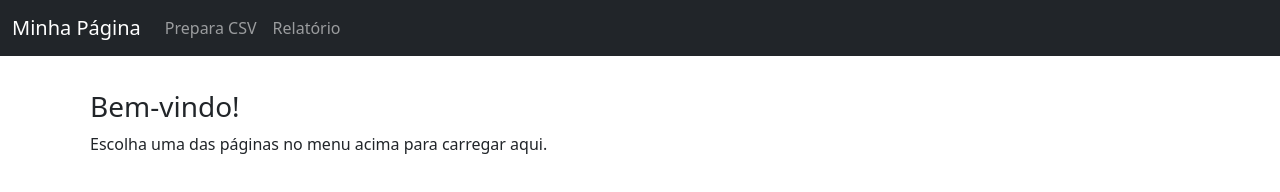
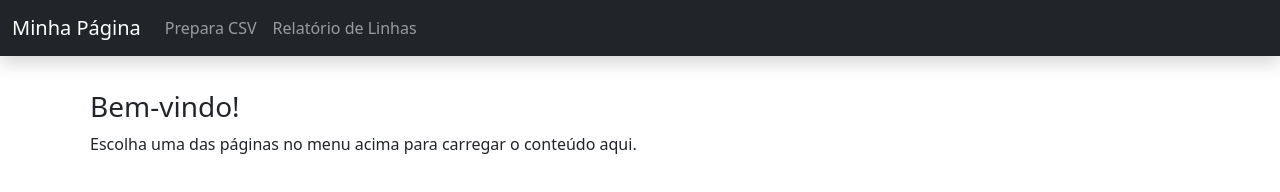
Before and after one commit to marcosbws2024/bwsutil2, a plain HTML site: page index.html in a window 1280 px wide. Drawn offline with nearby package versions, Linux system fonts and the light colour scheme.

Commit message:
Atualização menu principal

```diff
--- a/index.html
+++ b/index.html
@@ -1,37 +1,43 @@
 <!DOCTYPE html>
 <html lang="pt-BR">
 <head>
-  <meta charset="UTF-8">
+  <meta charset="UTF-8" />
   <title>Menu Fixo com Conteúdo Dinâmico</title>
-  <link href="https://cdn.jsdelivr.net/npm/bootstrap@5.3.2/dist/css/bootstrap.min.css" rel="stylesheet">
+  <meta name="viewport" content="width=device-width, initial-scale=1" />
+  <link href="https://cdn.jsdelivr.net/npm/bootstrap@5.3.2/dist/css/bootstrap.min.css" rel="stylesheet" />
   <style>
     body {
-      padding-top: 70px;
+      padding-top: 70px; /* Espaço para o menu fixo */
     }
     #menu {
       position: fixed;
       top: 0;
       width: 100%;
-      z-index: 999;
+      z-index: 9999;
     }
     #conteudo {
       padding: 20px;
+      min-height: 80vh;
     }
   </style>
 </head>
 <body>
 
   <!-- Menu Fixo -->
-  <nav id="menu" class="navbar navbar-expand-lg navbar-dark bg-dark">
+  <nav id="menu" class="navbar navbar-expand-lg navbar-dark bg-dark shadow">
     <div class="container-fluid">
       <a class="navbar-brand" href="#">Minha Página</a>
-      <button class="navbar-toggler" type="button" data-bs-toggle="collapse" data-bs-target="#navbarMenu">
+      <button class="navbar-toggler" type="button" data-bs-toggle="collapse" data-bs-target="#navbarMenu" aria-controls="navbarMenu" aria-expanded="false" aria-label="Alternar menu">
         <span class="navbar-toggler-icon"></span>
       </button>
       <div class="collapse navbar-collapse" id="navbarMenu">
         <ul class="navbar-nav me-auto">
-          <li class="nav-item"><a class="nav-link" href="#" onclick="carregarPagina('preparaCSV.html')">Prepara CSV</a></li>
-          <li class="nav-item"><a class="nav-link" href="#" onclick="carregarPagina('RelatorioLinhas3.html')">Relatório</a></li>
+          <li class="nav-item">
+            <a class="nav-link" href="#" onclick="carregarPagina('preparaCSV.html'); return false;">Prepara CSV</a>
+          </li>
+          <li class="nav-item">
+            <a class="nav-link" href="#" onclick="carregarPagina('RelatorioLinhas3.html'); return false;">Relatório de Linhas</a>
+          </li>
         </ul>
       </div>
     </div>
@@ -40,25 +46,30 @@
   <!-- Conteúdo Dinâmico -->
   <div class="container" id="conteudo">
     <h3>Bem-vindo!</h3>
-    <p>Escolha uma das páginas no menu acima para carregar aqui.</p>
+    <p>Escolha uma das páginas no menu acima para carregar o conteúdo aqui.</p>
   </div>
 
-  <!-- Scripts -->
+  <!-- Scripts Bootstrap -->
+  <script src="https://cdn.jsdelivr.net/npm/bootstrap@5.3.2/dist/js/bootstrap.bundle.min.js"></script>
+
+  <!-- Script para carregar páginas -->
   <script>
     function carregarPagina(pagina) {
+      console.log("Carregando página:", pagina);
       fetch(pagina)
         .then(res => {
-          if (!res.ok) throw new Error("Erro ao carregar a página.");
+          if (!res.ok) throw new Error(`Erro HTTP! status: ${res.status}`);
           return res.text();
         })
         .then(html => {
           document.getElementById('conteudo').innerHTML = html;
         })
         .catch(erro => {
-          document.getElementById('conteudo').innerHTML = "<p style='color:red;'>Erro ao carregar a página: " + erro.message + "</p>";
+          console.error('Erro ao carregar a página:', erro);
+          document.getElementById('conteudo').innerHTML = "<p class='text-danger'>Erro ao carregar a página.</p>";
         });
     }
   </script>
-  <script src="https://cdn.jsdelivr.net/npm/bootstrap@5.3.2/dist/js/bootstrap.bundle.min.js"></script>
+
 </body>
 </html>
```
